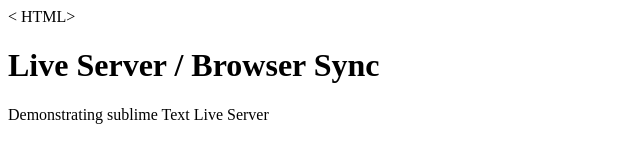
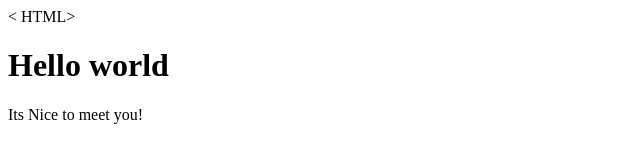
Before and after one commit to Rohith7457/web-development-coursera, a plain HTML site: page site/index.html in a window 1280 px wide. Shown: the whole page, without its empty margins (0-640 px from the left). Drawn offline with Linux system fonts and the light colour scheme.

Commit message:
small change.

```diff
--- a/site/index.html
+++ b/site/index.html
@@ -3,7 +3,7 @@
 <title>Sublime Text 3 Live Server</title>
 </head>
 <body bgcolor="FFFFFF">
-	<h1>Live Server / Browser Sync</h1>
-	<p>Demonstrating sublime Text Live Server</p>
+	<h1>Hello world</h1>
+	<p>Its Nice to meet you!</p>
 </body>
 </html>
```
